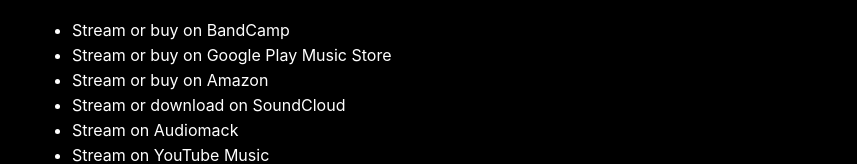
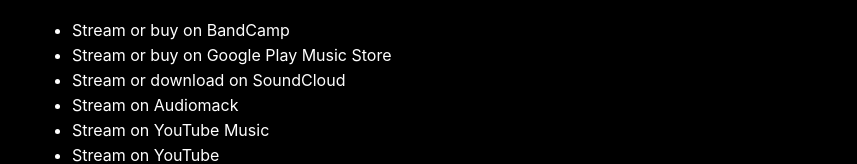
Before and after one commit to defcronyke/telephonesound, a React (Create React App) app: page /ellipsis-remastered-deluxe in a window 1280 px wide. Shown: the part 1368-1532 px from the top of the page, without its empty margins (208-1065 px from the left). Built offline with nearby package versions, Linux system fonts and the light colour scheme.

Commit message:
Remove amazon link temporarily.

```diff
--- a/src/ellipsisRemasteredDeluxe.js
+++ b/src/ellipsisRemasteredDeluxe.js
@@ -32,7 +32,7 @@
           <ul>
             <li><a href="https://telephonesound.bandcamp.com/album/ellipsis-remastered-deluxe" target="_blank" rel="noopener noreferrer">Stream or buy on BandCamp</a></li>
             <li><a href="https://play.google.com/store/music/album/Telephone_Sound_Ellipsis_Remastered_Deluxe?id=Be6uvln5i3jngnc7hfw6qhk7mui" target="_blank" rel="noopener noreferrer">Stream or buy on Google Play Music Store</a></li>
-            <li><a href="https://www.amazon.com/gp/product/B084RR3J81" target="_blank" rel="noopener noreferrer">Stream or buy on Amazon</a></li>
+            {/* <li><a href="https://www.amazon.com/gp/product/B084RR3J81" target="_blank" rel="noopener noreferrer">Stream or buy on Amazon</a></li> */}
             <li><a href="https://soundcloud.com/telephonesound/sets/ellipsis-remastered-deluxe" target="_blank" rel="noopener noreferrer">Stream or download on SoundCloud</a></li>
             <li><a href="https://audiomack.com/album/telephonesound/ellipsis-remastered-deluxe" target="_blank" rel="noopener noreferrer">Stream on Audiomack</a></li>
             <li><a href="https://music.youtube.com/playlist?list=OLAK5uy_n2ppYqCNO2K_sb3KJFWy5z7M5LoMtM4L4" target="_blank" rel="noopener noreferrer">Stream on YouTube Music</a></li>
```
